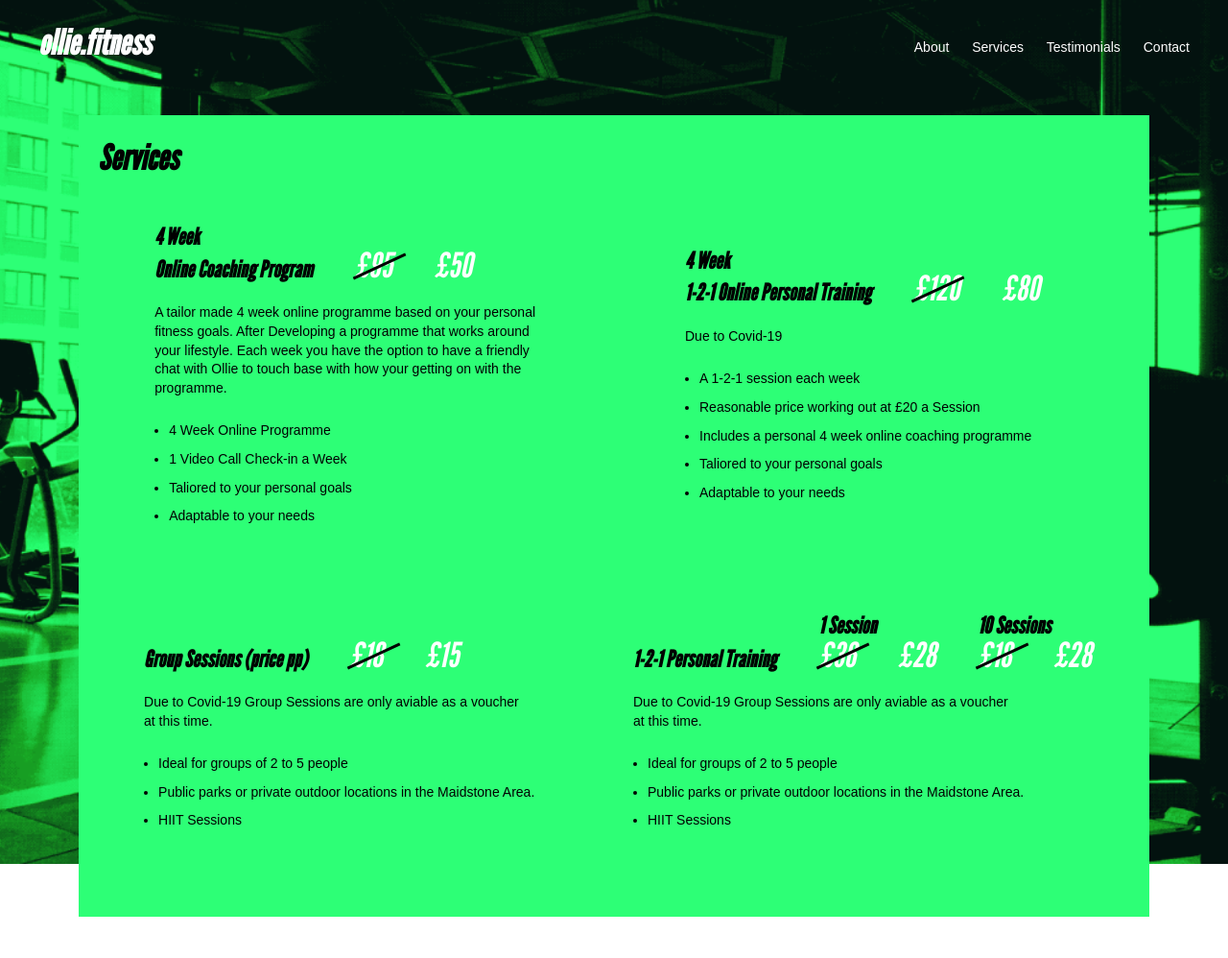
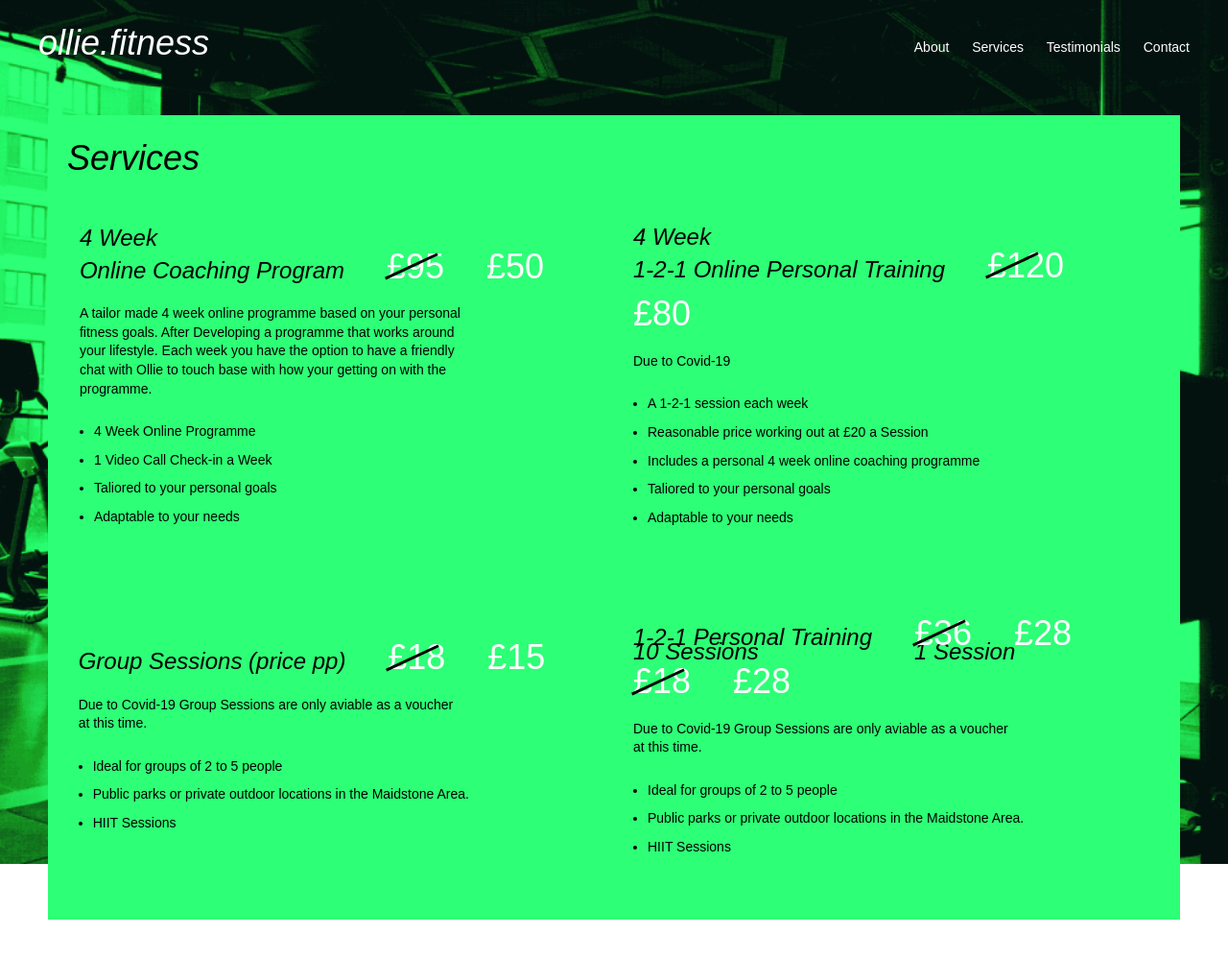
Before and after one commit to tom-wells/olliefitness, a Jekyll site: the page built from services.md, in a window 1280 px wide. Shown: the whole page at 96% size. Built offline with Jekyll 4.4.1, drawn with Linux system fonts in a browser that asks for light colours.

Commit message:
default type styles for browers

```diff
--- a/assets/app.scss
+++ b/assets/app.scss
@@ -18,7 +18,7 @@ $white :#fff;
 
 
 
-$header-font: 'League Gothic', sans-serif;
+$header-font: 'League Gothic', 'Helvetica' sans-serif;
 $body-font: sans-serif;
 
 $header-size:36px;
@@ -39,7 +39,8 @@ body,h1,h2,h3,h4,ul,li {
 
 h1,h2,h3 {
     font-family:$header-font;
-
+    font-weight:100;
+    font-style: italic;
 }
 
 h3 {
```
